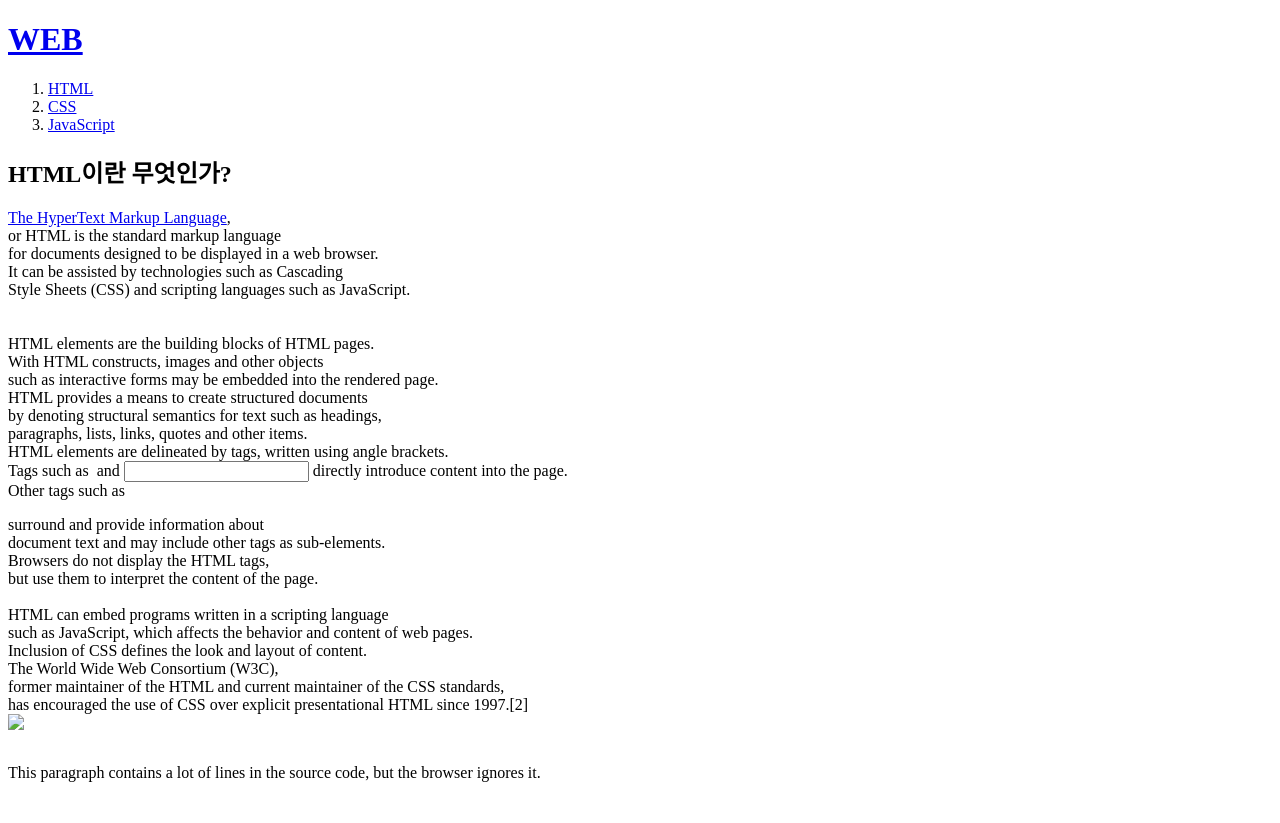
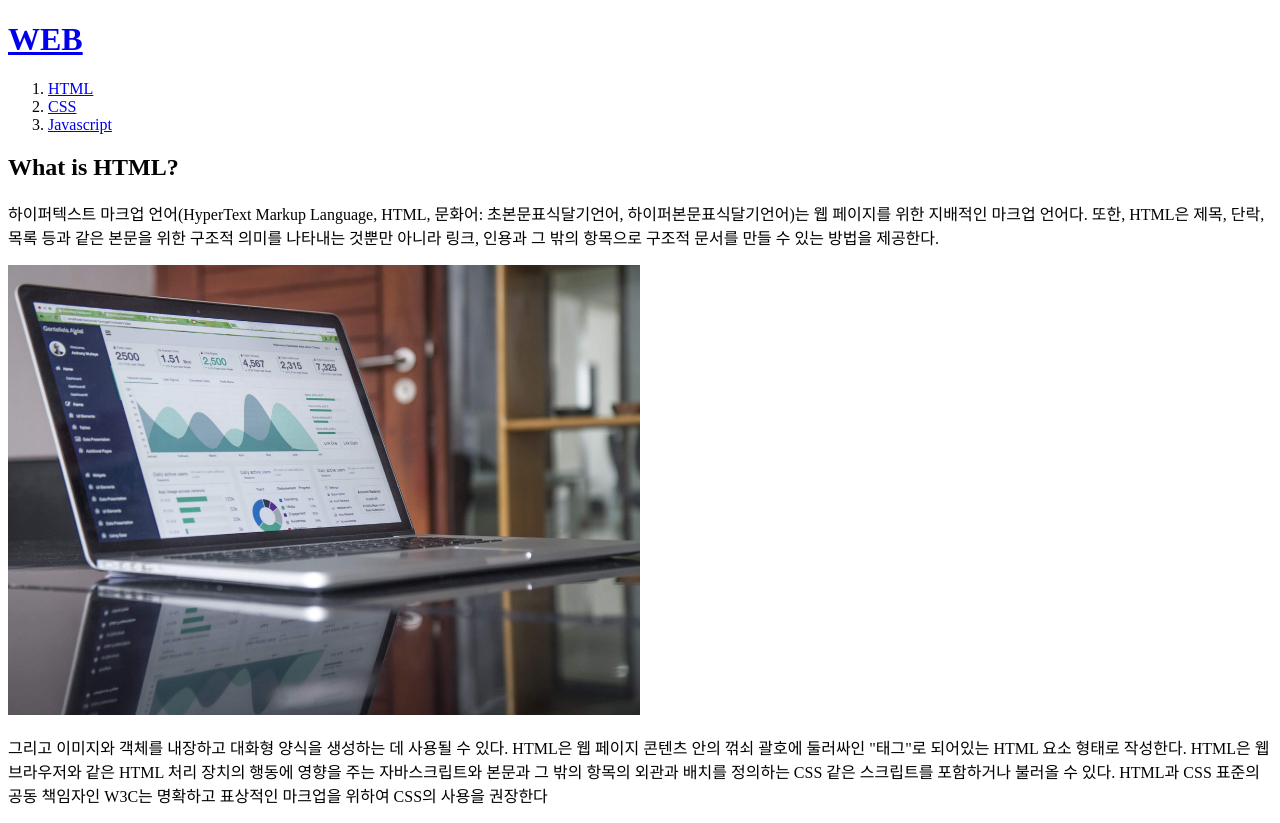
Before and after one commit to vincent-sys/web-1, a plain HTML site: page 1.html in a window 1280 px wide. Before the commit the page ends 800 px from the top, so only its background shows below. Drawn offline with Linux system fonts and the light colour scheme.

Commit message:
Second version

```diff
--- a/1.html
+++ b/1.html
@@ -1,51 +1,29 @@
-<!doctype html>
+<!DOCTYPE html>
 <html>
-<head>
-  <title>WEB1 - html</title>
-  <meta charset="utf-8">
-</head>
-<body>
-  <h1><a href="index.html">WEB</a></h1>
+ <head>
+    <title>WEB1 - html </title>
+    <meta charset = "utf-8">
+ </head>
+ <body>
+  <h1><a href = "index.html">WEB</a></h1>
   <ol>
-    <li><a href="1.html">HTML</a></li>
-    <li><a href="2.html">CSS</a></li>
-    <li><a href="3.html">JavaScript</a></li>
+    <li><a href = "1.html">HTML</a></li>
+    <li><a href = "2.html">CSS</a></li>
+    <li><a href = "3.html">Javascript</a></li>
   </ol>
-  <h2>HTML이란 무엇인가?</h2>
-  <p><a href="https://www.w3.org/TR/html52/">The HyperText Markup Language</a>,<br>
-  or HTML is the standard markup language<br>
-  for documents designed to be displayed in a web browser.<br>
-  It can be assisted by technologies such as Cascading<br>
-  Style Sheets (CSS) and scripting languages such as JavaScript.<br>
-  <br><br>
-  HTML elements are the building blocks of HTML pages.<br>
-  With HTML constructs, images and other objects<br>
-  such as interactive forms may be embedded into the rendered page.<br>
-  HTML provides a means to create structured documents<br>
-  by denoting structural semantics for text such as headings,<br>
-  paragraphs, lists, links, quotes and other items.<br>
-  HTML elements are delineated by tags, written using angle brackets.<br>
-  Tags such as <img /> and <input /> directly introduce content into the page.<br>
-  Other tags such as <p> surround and provide information about<br>
-  document text and may include other tags as sub-elements.<br>
-  Browsers do not display the HTML tags,<br>
-  but use them to interpret the content of the page.
-  <br><br>
-  HTML can embed programs written in a scripting language<br>
-  such as JavaScript, which affects the behavior and content of web pages.<br>
-  Inclusion of CSS defines the look and layout of content.<br>
-  The World Wide Web Consortium (W3C), <br>
-  former maintainer of the HTML and current maintainer of the CSS standards,<br>
-  has encouraged the use of CSS over explicit presentational HTML since 1997.[2]<br>
 
-  <img src="coding.jpg" width="100%">
-
-  <p style="margin-top:30px;">
-  This paragraph
-  contains a lot of lines
-  in the source code,
-  but the browser
-  ignores it.
-  </p>
+  <h2>What is HTML?</h2>
+    <p>
+      하이퍼텍스트 마크업 언어(HyperText Markup Language, HTML, 문화어: 초본문표식달기언어, 하이퍼본문표식달기언어)는
+      웹 페이지를 위한 지배적인 마크업 언어다. 또한, HTML은 제목, 단락, 목록 등과 같은 본문을 위한 구조적 의미를 나타내는 것뿐만 아니라 링크,
+      인용과 그 밖의 항목으로 구조적 문서를 만들 수 있는 방법을 제공한다.
+      </p>
+      <img src = "coding-3.jpg" width = "50%">
+      <p>
+      그리고 이미지와 객체를 내장하고 대화형 양식을 생성하는 데 사용될 수 있다.
+      HTML은 웹 페이지 콘텐츠 안의 꺾쇠 괄호에 둘러싸인 "태그"로 되어있는 HTML 요소 형태로 작성한다.
+      HTML은 웹 브라우저와 같은 HTML 처리 장치의 행동에 영향을 주는 자바스크립트와 본문과 그 밖의 항목의 외관과 배치를 정의하는
+      CSS 같은 스크립트를 포함하거나 불러올 수 있다. HTML과 CSS 표준의 공동 책임자인 W3C는 명확하고 표상적인 마크업을 위하여 CSS의 사용을 권장한다
+    </p>
   </body>
-  </html>
+</html>
```
Also changed, not shown: 2.html (+19 -17 lines), 3.html (+27 -27 lines), index.html (+20 -10 lines), coding-3.jpg (added), coding-4.jpg (added), 3 other files.
